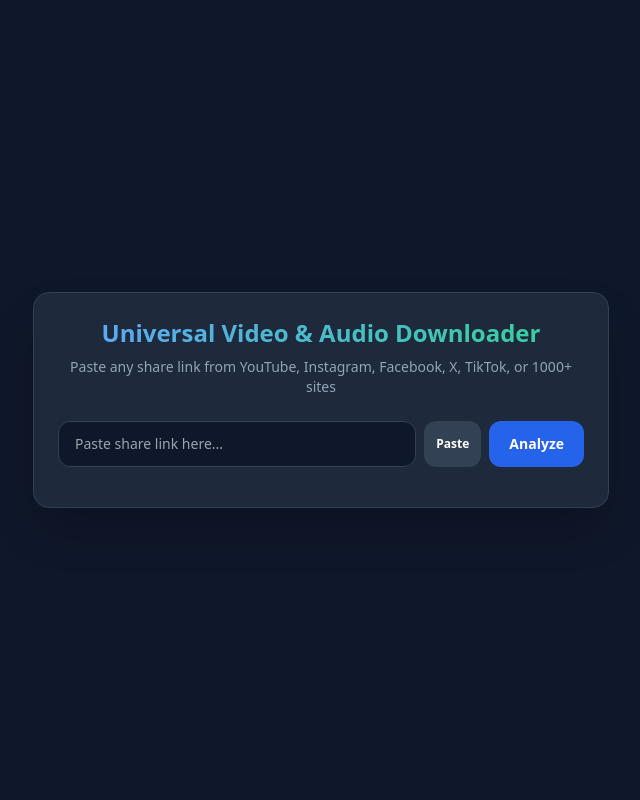
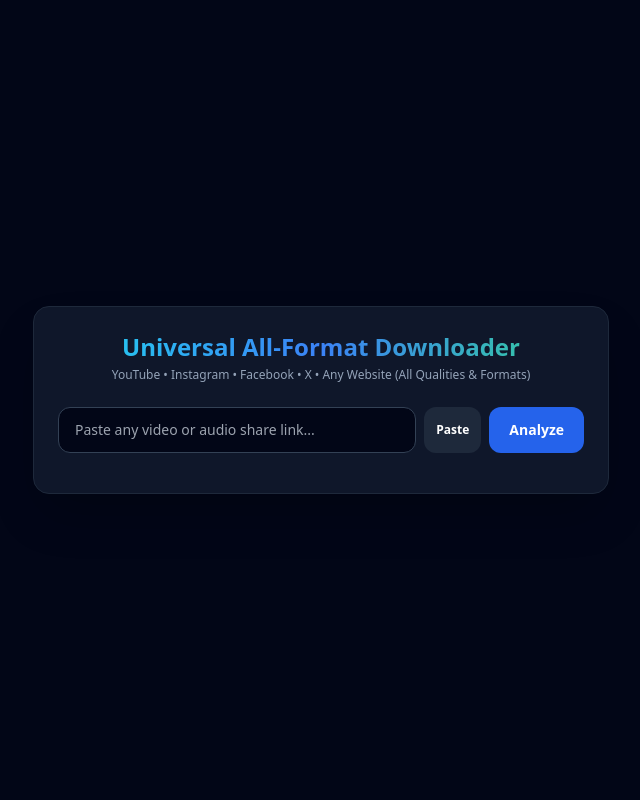
Before and after one commit to raviji1111/universal-downloader, a Flask app: page / in a window 1280 px wide. Shown: the whole page, without its empty margins (319-959 px from the left). Run offline with Flask 3, Linux system fonts and the light colour scheme; parts of the project's set-up code (start-up, migrations or seed data) failed here and were passed over; some libraries are stand-ins or nearby versions.

Commit message:
Refactor index.html for improved UI and clarity
Updated the title and various text elements for clarity and consistency. Enhanced user interface elements and improved accessibility features.

```diff
--- a/templates/index.html
+++ b/templates/index.html
@@ -3,24 +3,24 @@
 <head>
     <meta charset="UTF-8">
     <meta name="viewport" content="width=device-width, initial-scale=1.0">
-    <title>Universal Media Downloader</title>
+    <title>Universal Pro Downloader</title>
     <script src="https://cdn.tailwindcss.com"></script>
 </head>
-<body class="bg-slate-900 text-white min-h-screen flex items-center justify-center p-4">
-    <div class="max-w-xl w-full bg-slate-800 rounded-2xl shadow-2xl p-6 border border-slate-700">
-        <h1 class="text-2xl font-bold text-center mb-2 bg-gradient-to-r from-blue-400 to-emerald-400 bg-clip-text text-transparent">
-            Universal Video & Audio Downloader
+<body class="bg-slate-950 text-white min-h-screen flex items-center justify-center p-4">
+    <div class="max-w-xl w-full bg-slate-900 rounded-2xl shadow-2xl p-6 border border-slate-800">
+        <h1 class="text-2xl font-extrabold text-center mb-1 bg-gradient-to-r from-cyan-400 via-blue-500 to-emerald-400 bg-clip-text text-transparent">
+            Universal All-Format Downloader
         </h1>
-        <p class="text-slate-400 text-center text-sm mb-6">
-            Paste any share link from YouTube, Instagram, Facebook, X, TikTok, or 1000+ sites
+        <p class="text-slate-400 text-center text-xs mb-6">
+            YouTube • Instagram • Facebook • X • Any Website (All Qualities & Formats)
         </p>
 
-        <!-- Link Input & Paste Bar -->
+        <!-- Input Box -->
         <div class="flex gap-2 mb-4">
-            <input id="urlInput" type="url" placeholder="Paste share link here..."
-                class="w-full bg-slate-900 border border-slate-700 rounded-xl px-4 py-3 text-sm focus:outline-none focus:border-blue-500">
+            <input id="urlInput" type="url" placeholder="Paste any video or audio share link..."
+                class="w-full bg-slate-950 border border-slate-700 rounded-xl px-4 py-3 text-sm focus:outline-none focus:border-blue-500">
             <button onclick="pasteClipboard()"
-                class="bg-slate-700 hover:bg-slate-600 px-3 py-3 rounded-xl text-xs font-semibold shrink-0 transition">
+                class="bg-slate-800 hover:bg-slate-700 px-3 py-3 rounded-xl text-xs font-semibold shrink-0 transition">
                 Paste
             </button>
             <button onclick="fetchInfo()" id="fetchBtn"
@@ -29,52 +29,52 @@
             </button>
         </div>
 
-        <!-- Status / Error Message -->
-        <div id="statusMsg" class="hidden text-sm text-center py-2 px-4 rounded-lg mb-4"></div>
+        <!-- Status Alert -->
+        <div id="statusMsg" class="hidden text-xs text-center py-2.5 px-4 rounded-xl mb-4"></div>
 
-        <!-- Video Details & Quality Options Card -->
-        <div id="mediaCard" class="hidden bg-slate-900/70 rounded-xl p-4 border border-slate-700 space-y-4">
+        <!-- Media Options Card -->
+        <div id="mediaCard" class="hidden bg-slate-950/90 rounded-xl p-4 border border-slate-800 space-y-4">
             <div class="flex gap-4 items-center">
-                <img id="thumb" src="" alt="Thumbnail" class="w-28 h-20 object-cover rounded-lg bg-slate-800 shrink-0">
+                <img id="thumb" src="" alt="Preview" class="w-28 h-20 object-cover rounded-lg bg-slate-800 shrink-0">
                 <div class="overflow-hidden">
-                    <span id="platformBadge" class="text-xs bg-blue-500/20 text-blue-300 px-2 py-0.5 rounded font-medium">Platform</span>
-                    <h2 id="mediaTitle" class="font-semibold text-sm line-clamp-2 mt-1">Video Title</h2>
+                    <span id="platformBadge" class="text-[11px] bg-blue-500/20 text-blue-300 px-2 py-0.5 rounded font-semibold uppercase">Site</span>
+                    <h2 id="mediaTitle" class="font-semibold text-sm line-clamp-2 mt-1">Title</h2>
                     <p id="mediaDuration" class="text-xs text-slate-400 mt-1"></p>
                 </div>
             </div>
 
-            <div class="grid grid-cols-1 sm:grid-cols-3 gap-3 pt-2 border-t border-slate-800">
-                <!-- Type Selector -->
+            <div class="grid grid-cols-1 sm:grid-cols-3 gap-3 pt-3 border-t border-slate-800">
+                <!-- Mode -->
                 <div>
-                    <label class="text-xs text-slate-400 block mb-1">Type</label>
-                    <select id="modeSelect" onchange="updateFormatOptions()" class="w-full bg-slate-800 border border-slate-700 rounded-lg px-3 py-2 text-sm">
+                    <label class="text-xs text-slate-400 block mb-1">Download Type</label>
+                    <select id="modeSelect" onchange="updateFormatOptions()" class="w-full bg-slate-900 border border-slate-700 rounded-lg px-3 py-2 text-sm">
                         <option value="video">Video + Audio</option>
                         <option value="audio">Audio Only</option>
                     </select>
                 </div>
 
-                <!-- Quality Selector -->
+                <!-- Quality -->
                 <div id="qualityWrapper">
-                    <label class="text-xs text-slate-400 block mb-1">Quality</label>
-                    <select id="qualitySelect" class="w-full bg-slate-800 border border-slate-700 rounded-lg px-3 py-2 text-sm">
+                    <label class="text-xs text-slate-400 block mb-1">Select Quality</label>
+                    <select id="qualitySelect" class="w-full bg-slate-900 border border-slate-700 rounded-lg px-3 py-2 text-sm">
                         <option value="best">Best Available</option>
                     </select>
                 </div>
 
-                <!-- Format Selector -->
+                <!-- Format -->
                 <div>
-                    <label class="text-xs text-slate-400 block mb-1">Format</label>
-                    <select id="formatSelect" class="w-full bg-slate-800 border border-slate-700 rounded-lg px-3 py-2 text-sm">
-                        <option value="mp4">MP4</option>
+                    <label class="text-xs text-slate-400 block mb-1">Select Format</label>
+                    <select id="formatSelect" class="w-full bg-slate-900 border border-slate-700 rounded-lg px-3 py-2 text-sm">
+                        <option value="mp4">MP4 (Universal)</option>
+                        <option value="mkv">MKV (HD Merge)</option>
                         <option value="webm">WEBM</option>
-                        <option value="mkv">MKV</option>
                     </select>
                 </div>
             </div>
 
             <button onclick="downloadMedia()" id="downloadBtn"
-                class="w-full bg-emerald-600 hover:bg-emerald-500 py-3 rounded-xl font-semibold text-sm transition shadow-lg">
-                Download Now
+                class="w-full bg-emerald-600 hover:bg-emerald-500 py-3.5 rounded-xl font-bold text-sm transition shadow-lg">
+                Download File Now
             </button>
         </div>
     </div>
@@ -85,14 +85,14 @@
                 const text = await navigator.clipboard.readText();
                 document.getElementById('urlInput').value = text;
             } catch (err) {
-                showStatus('Please press Ctrl+V or long-press to paste manually.', 'error');
+                showStatus('Long-press ya Ctrl+V daba kar link paste karein.', 'error');
             }
         }
 
         function showStatus(msg, type = 'info') {
             const el = document.getElementById('statusMsg');
             el.textContent = msg;
-            el.className = `text-sm text-center py-2 px-4 rounded-lg mb-4 ${
+            el.className = `text-xs text-center py-2.5 px-4 rounded-xl mb-4 ${
                 type === 'error' ? 'bg-red-500/20 text-red-300 border border-red-500/30' : 'bg-blue-500/20 text-blue-300 border border-blue-500/30'
             }`;
             el.classList.remove('hidden');
@@ -106,18 +106,28 @@
 
             if (mode === 'audio') {
                 qualityWrapper.classList.add('opacity-40', 'pointer-events-none');
-                ['mp3', 'm4a', 'wav'].forEach(ext => {
+                [
+                    {val: 'mp3', label: 'MP3 (Standard)'},
+                    {val: 'm4a', label: 'M4A (AAC Fast)'},
+                    {val: 'wav', label: 'WAV (Lossless)'},
+                    {val: 'flac', label: 'FLAC (Studio)'},
+                    {val: 'opus', label: 'OPUS'}
+                ].forEach(item => {
                     const opt = document.createElement('option');
-                    opt.value = ext;
-                    opt.textContent = ext.toUpperCase();
+                    opt.value = item.val;
+                    opt.textContent = item.label;
                     formatSelect.appendChild(opt);
                 });
             } else {
                 qualityWrapper.classList.remove('opacity-40', 'pointer-events-none');
-                ['mp4', 'webm', 'mkv'].forEach(ext => {
+                [
+                    {val: 'mp4', label: 'MP4 (Universal)'},
+                    {val: 'mkv', label: 'MKV (Fastest HD)'},
+                    {val: 'webm', label: 'WEBM'}
+                ].forEach(item => {
                     const opt = document.createElement('option');
-                    opt.value = ext;
-                    opt.textContent = ext.toUpperCase();
+                    opt.value = item.val;
+                    opt.textContent = item.label;
                     formatSelect.appendChild(opt);
                 });
             }
@@ -125,13 +135,13 @@
 
         async function fetchInfo() {
             const url = document.getElementById('urlInput').value.trim();
-            if (!url) return showStatus('Please paste a link first!', 'error');
+            if (!url) return showStatus('Pehle koi video share link paste karein!', 'error');
 
             const btn = document.getElementById('fetchBtn');
             btn.disabled = true;
-            btn.textContent = 'Checking...';
+            btn.textContent = 'Wait...';
             document.getElementById('mediaCard').classList.add('hidden');
-            showStatus('Fetching available formats and qualities...', 'info');
+            showStatus('Link scan ho raha hai aur sabhi qualities fetch ki ja rahi hain...', 'info');
 
             try {
                 const res = await fetch('/api/info', {
@@ -146,14 +156,14 @@
                 document.getElementById('thumb').src = data.thumbnail || 'https://via.placeholder.com/150';
                 document.getElementById('mediaTitle').textContent = data.title;
                 document.getElementById('platformBadge').textContent = data.extractor;
-                document.getElementById('mediaDuration').textContent = data.duration ? `Duration: ${data.duration}` : '';
+                document.getElementById('mediaDuration').textContent = `Duration: ${data.duration}`;
 
                 const qSelect = document.getElementById('qualitySelect');
                 qSelect.innerHTML = '<option value="best">Best Available</option>';
                 (data.resolutions || []).forEach(res => {
                     const opt = document.createElement('option');
                     opt.value = res;
-                    opt.textContent = `${res}p`;
+                    opt.textContent = `${res}p ${res >= 1080 ? '(Full HD/4K)' : res == 720 ? '(HD)' : ''}`;
                     qSelect.appendChild(opt);
                 });
 
@@ -174,8 +184,8 @@
 
             const btn = document.getElementById('downloadBtn');
             btn.disabled = true;
-            btn.textContent = 'Processing & Merging (Please wait)...';
-            showStatus('Downloading and converting media on server. Large HD videos may take 15-40 seconds...', 'info');
+            btn.textContent = 'High-Speed Downloading & Merging...';
+            showStatus('Server 8x speed se video download aur merge kar raha hai. Page band na karein...', 'info');
 
             try {
                 const res = await fetch('/api/download', {
@@ -189,9 +199,8 @@
                     throw new Error(errData.error || 'Download failed');
                 }
 
-                // Extract filename and trigger browser save dialog
                 const disposition = res.headers.get('Content-Disposition');
-                let filename = `download.${format}`;
+                let filename = `video.${format}`;
                 if (disposition && disposition.includes('filename=')) {
                     filename = disposition.split('filename=')[1].replace(/"/g, '');
                 }
@@ -205,12 +214,12 @@
                 a.click();
                 a.remove();
                 window.URL.revokeObjectURL(downloadUrl);
-                showStatus('Download complete!', 'info');
+                showStatus('Download Complete! Apne browser ke Downloads folder mein check karein.', 'info');
             } catch (err) {
                 showStatus(err.message, 'error');
             } finally {
                 btn.disabled = false;
-                btn.textContent = 'Download Now';
+                btn.textContent = 'Download File Now';
             }
         }
     </script>
```
